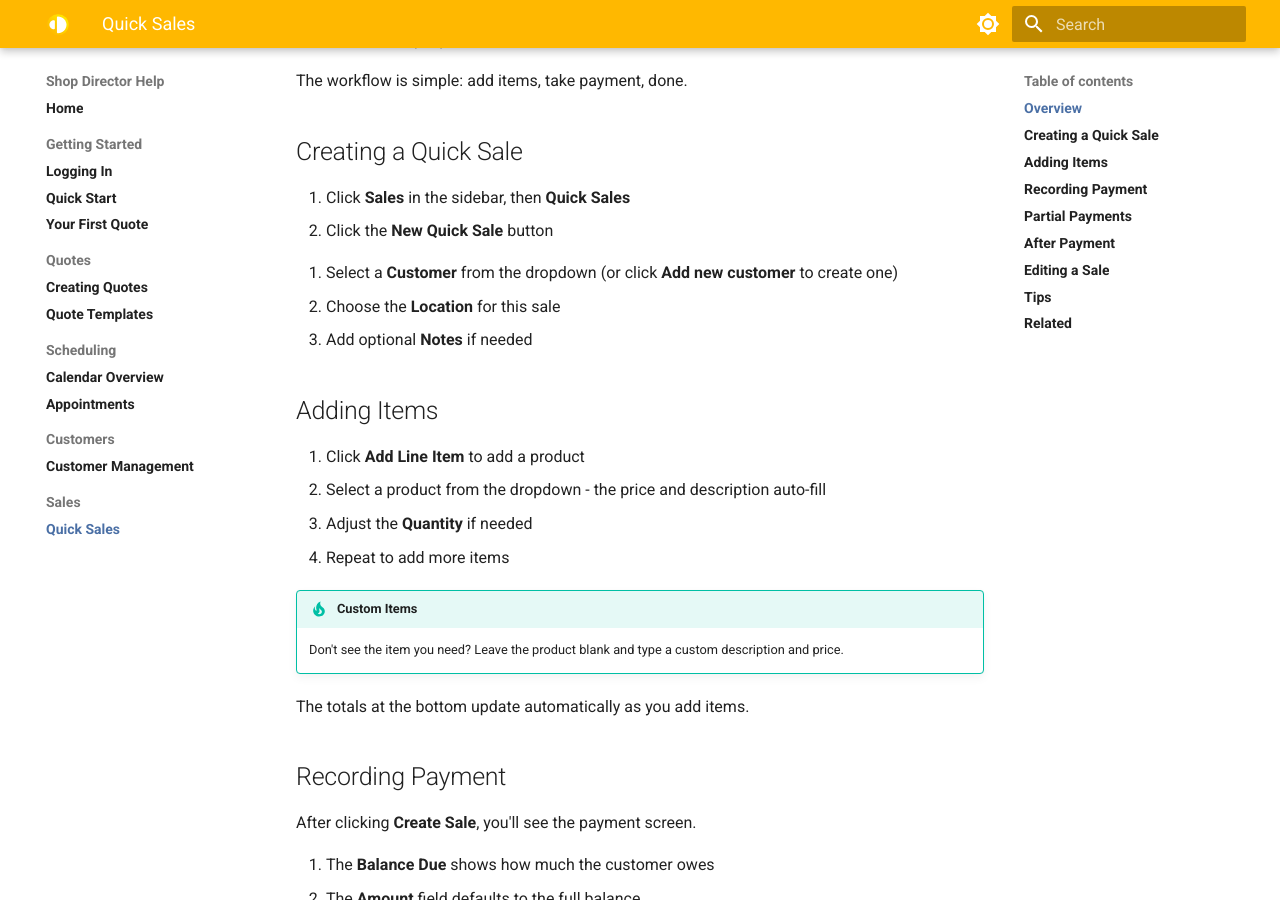
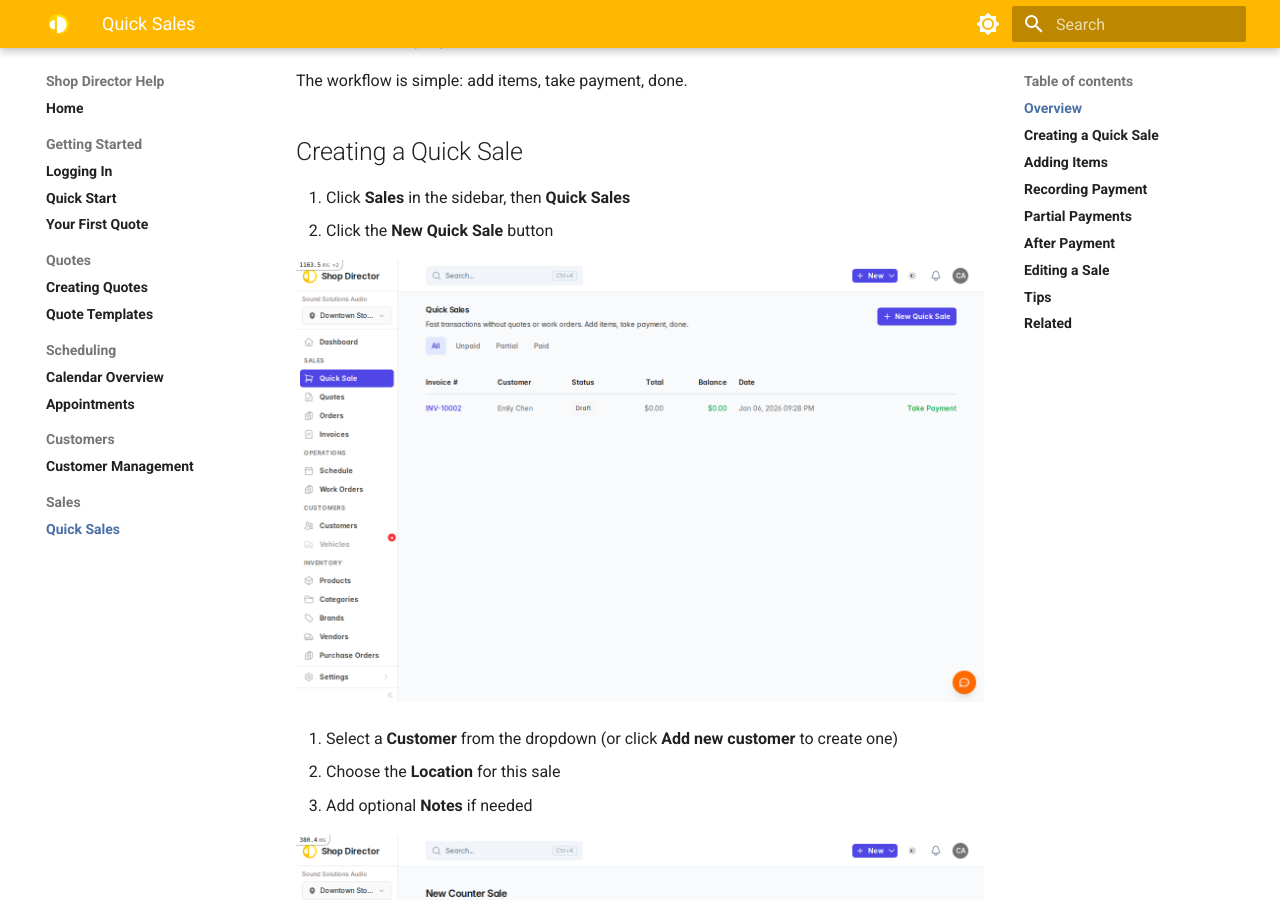
Before and after one commit to 12vBiz/shop-director-docs, an MkDocs documentation site: the page built from docs/sales/quick-sales.md, in a window 1280 px wide and 900 px high, scrolled down 404 px. Built offline with MkDocs 1.6.1 and Material for MkDocs 9.7.7, drawn with Linux system fonts in a browser that asks for light colours.

Commit message:
fix: replace screenshot markers with actual image references

```diff
--- a/docs/sales/quick-sales.md
+++ b/docs/sales/quick-sales.md
@@ -24,13 +24,13 @@ The workflow is simple: add items, take payment, done.
 1. Click **Sales** in the sidebar, then **Quick Sales**
 2. Click the **New Quick Sale** button
 
-<!-- SCREENSHOT: /counter_sales | Quick Sales list page with New Quick Sale button -->
+![Quick Sales list page](../assets/images/sales/quick-sales-list-page-with-new-quick-sale-button.png)
 
 3. Select a **Customer** from the dropdown (or click **Add new customer** to create one)
 4. Choose the **Location** for this sale
 5. Add optional **Notes** if needed
 
-<!-- SCREENSHOT: /counter_sales/new | New Quick Sale form with customer and location fields -->
+![New Quick Sale form](../assets/images/sales/new-quick-sale-form-with-customer-and-location-fie.png)
 
 ## Adding Items
 
```
Also changed, not shown: other parts of docs/sales/quick-sales.md (+3 -3 lines).
